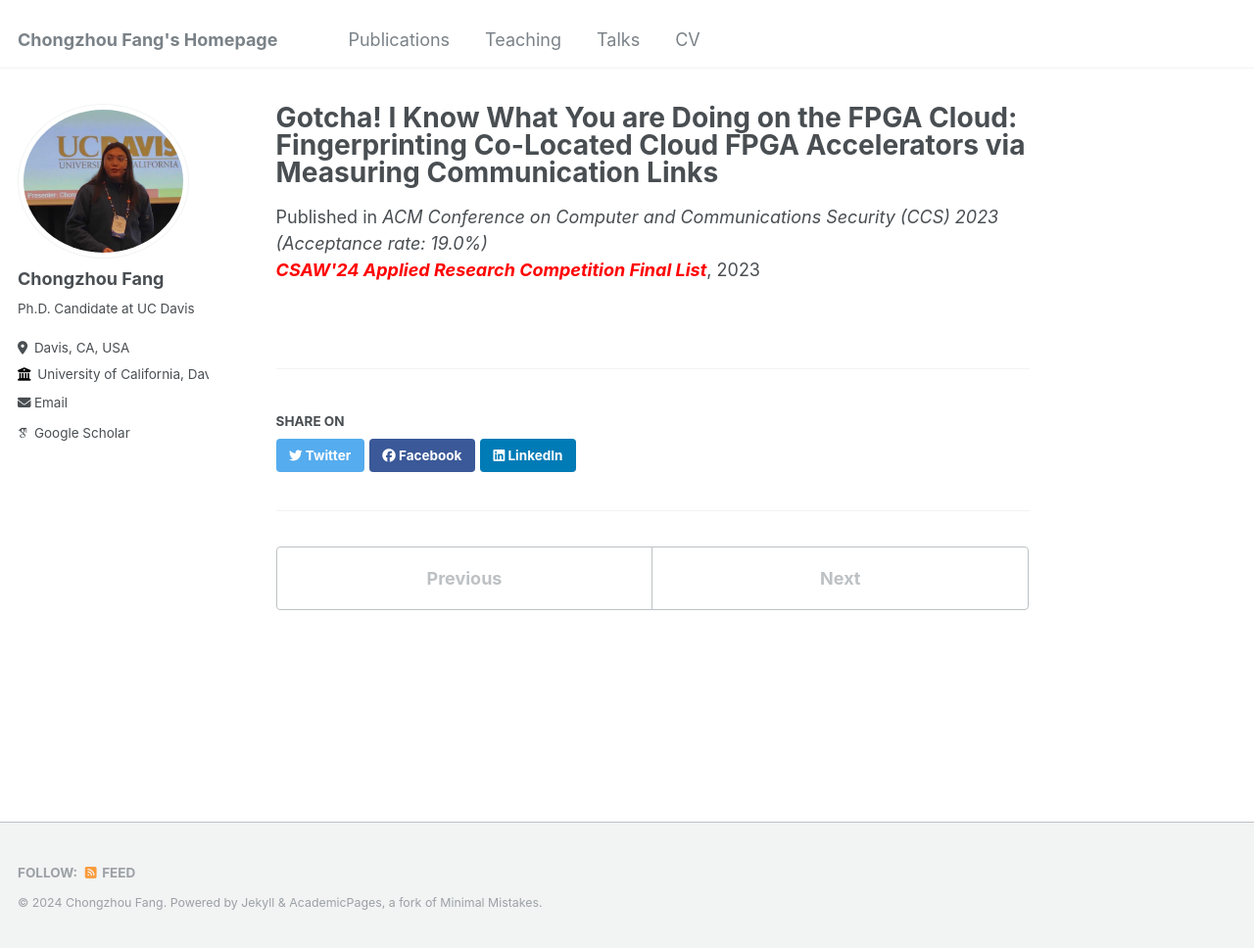
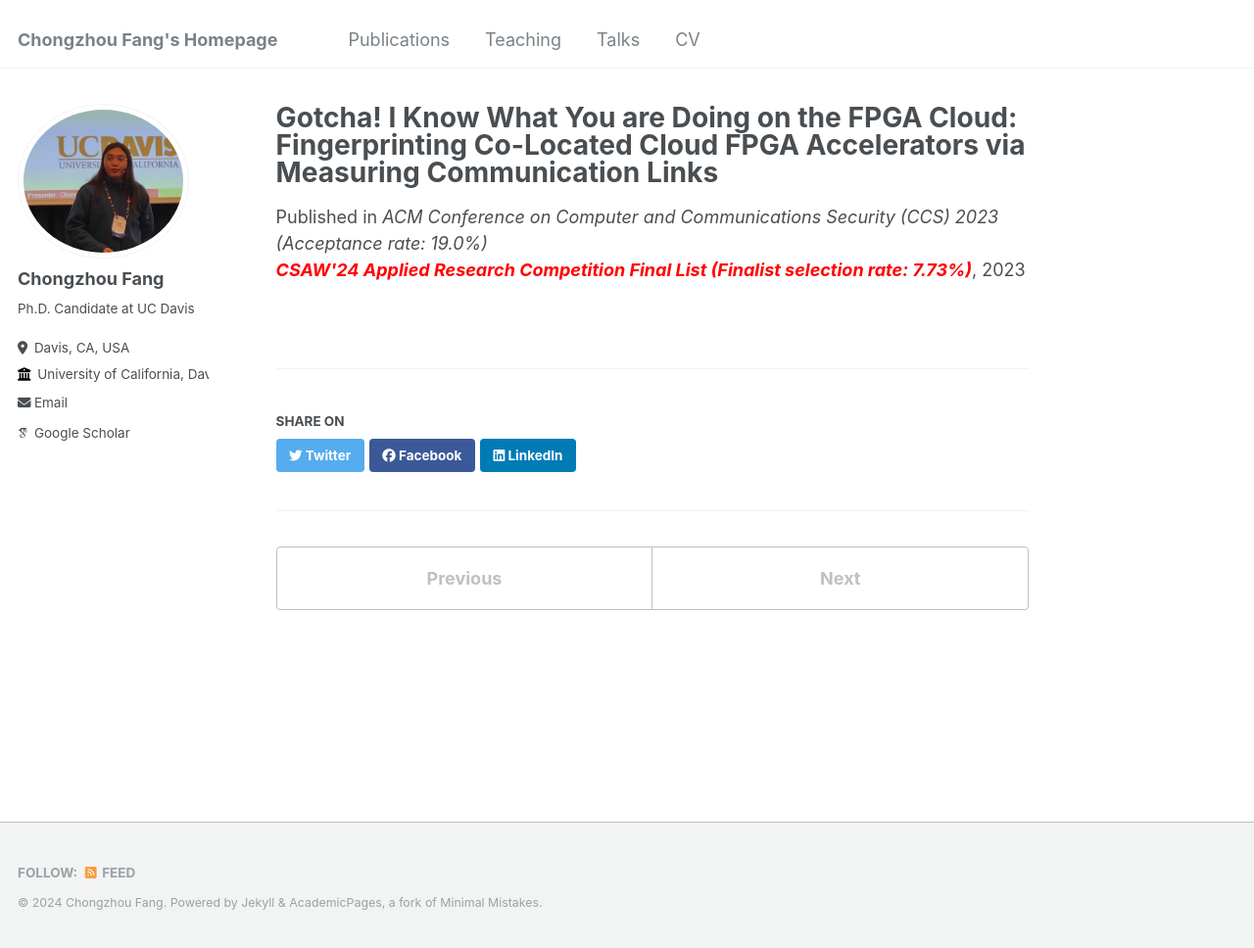
Before and after one commit to ChongzhouFang/ChongzhouFang.github.io, a Jekyll site: the page built from _publications/ccs2023.md, in a window 1280 px wide and 968 px high. Shown: the whole window at 98% size. Built offline with Jekyll 4.4.1, drawn with Linux system fonts in a browser that asks for light colours; some web fonts are replaced.

Commit message:
update pub

```diff
--- a/_publications/ccs2023.md
+++ b/_publications/ccs2023.md
@@ -4,7 +4,7 @@ collection: publications
 permalink: /publication/ccs2023
 excerpt: '<b>Chongzhou Fang</b>, Ning Miao, Han Wang, Jiacheng Zhou, Tyler Sheaves, John M. Emmert, Avesta Sasan and Houman Homayoun'
 date: 2023-11-28
-venue: "ACM Conference on Computer and Communications Security (CCS) 2023 (Acceptance rate: 19.0%) <br><span style=\"color:red\"><b>CSAW'24 Applied Research Competition Final List</b></span>"
+venue: "ACM Conference on Computer and Communications Security (CCS) 2023 (Acceptance rate: 19.0%) <br><span style=\"color:red\"><b>CSAW'24 Applied Research Competition Final List (Finalist selection rate: 7.73%)</b></span>"
 paperurl: 'https://dl.acm.org/doi/10.1145/3576915.3616606'
 slidesurl: 'https://chongzhoufang.github.io/files/CCS2023slides.pdf'
 # authors: 'Chongzhou Fang, Ning Miao, Han Wang, Jiacheng Zhou, Tyler Sheaves, John M. Emmert, Avesta Sasan and Houman Homayoun'
```
